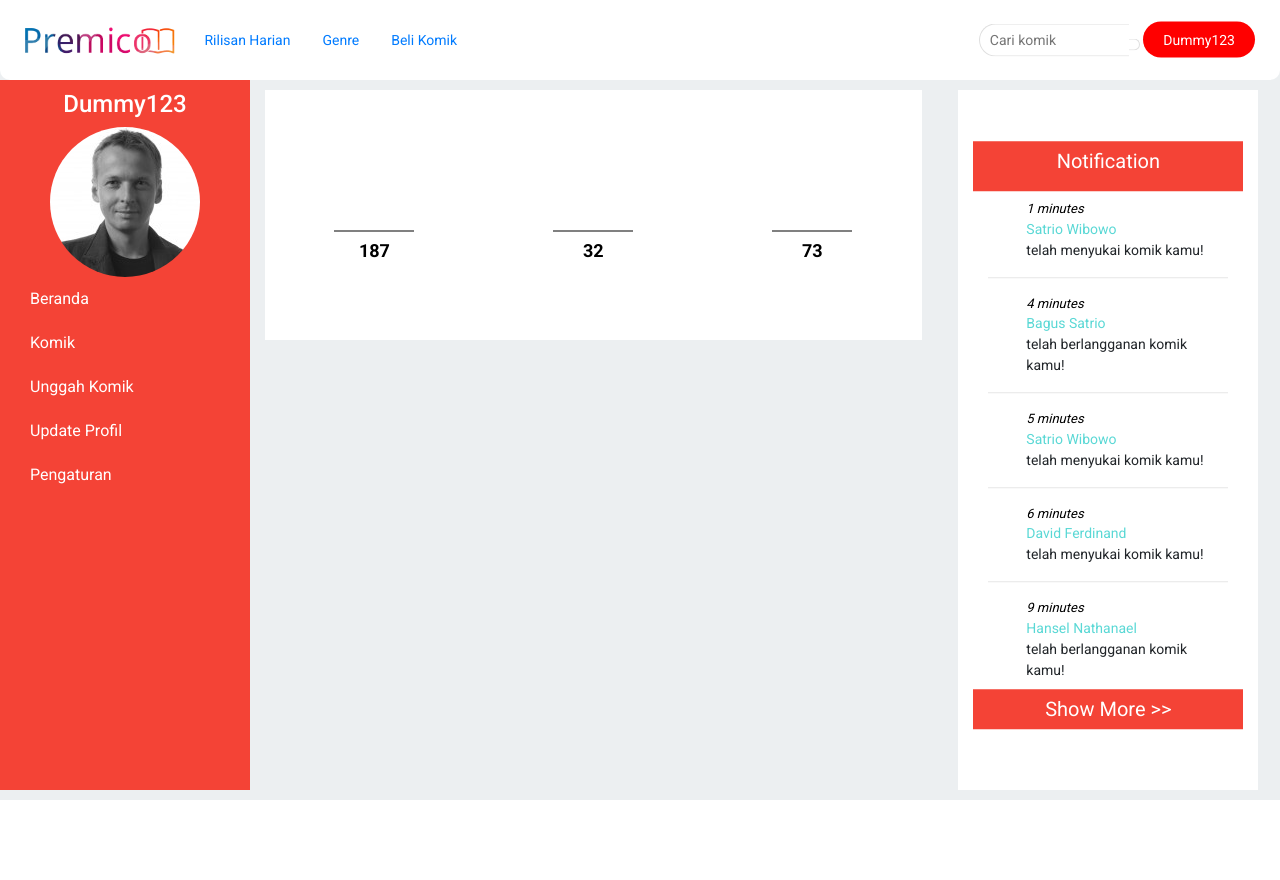
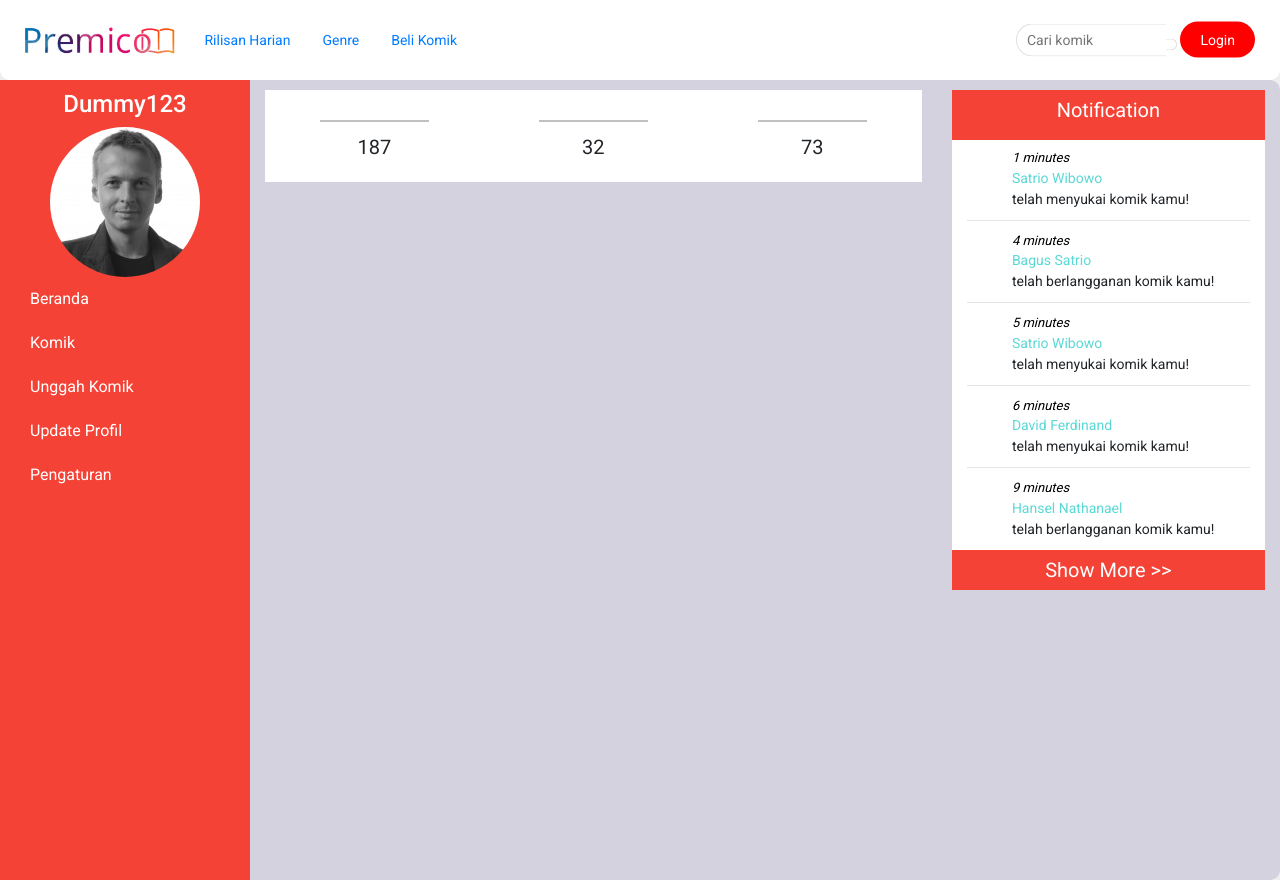
Before and after one commit to Hanselnp/TubesWebPro, a CodeIgniter app: page /TubesWebPro/index.php/adminpage/index in a window 1280 px wide. Before the commit the page ends 800 px from the top, so only its background shows below. Run offline with CodeIgniter, Linux system fonts and the light colour scheme; some libraries are stand-ins or nearby versions.

Commit message:
Admin Page Update and Bug Fix

```diff
--- a/application/config/config.php
+++ b/application/config/config.php
@@ -23,7 +23,7 @@ defined('BASEPATH') OR exit('No direct script access allowed');
 | a PHP script and you can easily do that on your own.
 |
 */
-$config['base_url'] = '';
+$config['base_url'] = 'http://localhost/TubesWebPro';
 
 /*
 |--------------------------------------------------------------------------
--- a/application/views/adminpage.php
+++ b/application/views/adminpage.php
@@ -1,70 +1,41 @@
-<!DOCTYPE html>
-<html>
-<head>
-	<title> Profile Page</title>
-	<link href="https://maxcdn.bootstrapcdn.com/bootstrap/4.0.0/css/bootstrap.min.css" rel="stylesheet">
-	<link href="../resources/css/adminpage.css" rel="stylesheet">
-	<link href="../resources/css/main.css" rel="stylesheet">
-	<script src="../resources/js/fontawesome.js"></script>
-	<script src="https://code.jquery.com/jquery-3.3.1.min.js" integrity="sha256-FgpCb/KJQlLNfOu91ta32o/NMZxltwRo8QtmkMRdAu8=" crossorigin="anonymous"></script>
-</head>
+<?php include('header.php'); ?>
 <body>
-	<header>
-      <div class="container-fluid">
-        <div class="col-xs-9 header-container">
-          <div class="pull-left">
-						<div class="logo">
-		          <a href="../home"><img src="../resources/images/logo.png"></a>
-		        </div>
-            <div class="menu">
-              <ul class="nav">
-                <li class="nav-item">
-                  <a class="nav-link" href="#">Rilisan Harian</a>
+	<?php include('navbar.php'); ?>
+	<div class="wrapper">
+		<!-- sidebar header-->
+		<nav class="mCustomScrollbar _mCS_1 mCS-autohide" id="sidebar" style="overflow: visible;">
+			<div class="sidebar-inner-container">
+				<div class="sidebar-header">
+				<h4>Dummy123</h4><!-- put your images profile here -->
+				<img src="<?php echo base_url(); ?>resources/images/samplephoto.jpg"></div>
+				<ul class="remove-dot list unstyled components">
+					<li class="active">
+						<a href="#"><i class="fas fa-home"></i> Beranda</a>
 					</li>
-                <li class="nav-item">
-                  <a class="nav-link" href="#">Genre</a>
+					<li>
+						<a href="#"><i class="fas fa-book"></i> Komik</a>
 					</li>
-                <li class="nav-item">
-                  <a class="nav-link" href="#">Beli Komik</a>
+					<li>
+						<!-- Link with dropdown items-->
+						<a data-toggle="collapse" href="#homesubmenu"><i class="fas fa-upload"></i> Unggah Komik</a>
+						<ul class="remove-dot collapse list-unstyled" id="HomeSubmenu">
+							<li>
+								<a href="#">Page</a>
+							</li>
+							<li>
+								<a href="#">Page</a>
+							</li>
+							<li>
+								<a href="#">Page</a>
 							</li>
 						</ul>
-            </div>
-          </div>
-          <div class="pull-right">
-            <div class="search">
-							<form id="searches" method="POST">
-	              <input placeholder="Cari komik"><button class="search-button" type="submit"><i class="fas fa-search"></i></button>
-							</form>
-            </div>
-            <div class="login">
-              <a onclick="" href="#">Dummy123</a>
-            </div>
-          </div>
-        </div>
-      </div>
-    </header>
-    <div class="wrapper">
-    	<!-- sidebar header-->
-    	<nav id="sidebar" class="mCustomScrollbar _mCS_1 mCS-autohide" style="overflow: visible;">
-    		<div class="sidebar-inner-container">
-    			<div class="sidebar-header">
-    				<h4>Dummy123</h4>
-    				<!-- put your images profile here -->
-    				<img src="../resources/images/samplephoto.jpg">
-    			</div>
-    			<ul class="remove-dot list unstyled components">
-    				<li class="active"><a href="#"><i class="fas fa-home"></i> Beranda</a></li>
-    				<li><a href="#"><i class="fas fa-book"></i> Komik</a></li>
-   		 			<li><!-- Link with dropdown items-->
-    					<a href="#homesubmenu" data-toggle="collapse" ><i class="fas fa-upload"></i> Unggah Komik</a>
-    					<ul class="remove-dot collapse list-unstyled" id="HomeSubmenu">
-    						<li><a href="#">Page</a></li>
-   							<li><a href="#">Page</a></li>
-    						<li><a href="#">Page</a></li>
- 						</ul>
 					</li>
-    				<li><a href="#"><i class="fas fa-edit"></i> Update Profil</a></li>
-    				<li><a href="#"><i class="fas fa-cog"></i> Pengaturan</a></li>
+					<li>
+						<a href="#"><i class="fas fa-edit"></i> Update Profil</a>
+					</li>
+					<li>
+						<a href="#"><i class="fas fa-cog"></i> Pengaturan</a>
+					</li>
 				</ul>
 			</div>
 		</nav>
@@ -72,26 +43,23 @@
 			<div class="row">
 				<div class="col-12 col-sm-8">
 					<div class="information-column container">
-    				<div id="icon-information" class="row">
-    					<div class="like col-sm">
-                            <div class="like-infor">
-    					       <i id="like" class="far fa-thumbs-up"></i>
-                               <div class="space"></div>
-                               <div class="like-counter">187</div>
+						<div class="row icons">
+							<div class="col-sm icons-container">
+								<i class="far fa-thumbs-up"></i>
+								<div class="counter">
+									187
 								</div>
 							</div>
-    					<div class="inbox col-sm">
-                            <div class="inbox-infor">
-                                <i id="inbox" class="fas fa-inbox"></i>
-                                <div class="space"></div>
-                                <div class="inbox-counter">32</div>
+							<div class="col-sm icons-container">
+								<i class="fas fa-inbox"></i>
+								<div class="counter">
+									32
 								</div>
 							</div>
-    					<div class="favourites col-sm">
-    						<div class="fav-infor">
-                                <i id="fav" class="far fa-heart"></i>
-                                <div class="space"></div>
-                                <div class="fav-counter">73</div>
+							<div class="col-sm icons-container">
+								<i class="far fa-heart"></i>
+								<div class="counter">
+									73
 								</div>
 							</div>
 						</div>
@@ -99,9 +67,12 @@
 				</div>
 				<div class="col-12 col-sm-4">
 					<div class="notification-column container">
+						<div class="row">
 							<div class="notification-box">
 								<div class="notification-title">
-                            <div class="notif-text">Notification</div>
+									<div class="notif-text">
+										Notification
+									</div>
 								</div>
 								<div class="container">
 									<div class="row mt-2 mb-2">
@@ -175,7 +146,10 @@
 									</div>
 								</div>
 								<div class="readmore-title">
-                            <div class="notif-text"><a class="readmore" href="#">Show More >></a></div>
+									<div class="notif-text">
+										<a class="readmore" href="#">Show More &gt;&gt;</a>
+									</div>
+								</div>
 							</div>
 						</div>
 					</div>
@@ -184,8 +158,7 @@
 		</div>
 		</div>
     <!--JavaScript & Jquery Init-->
-    <script>
-	</script>
+    <?php include ('javascript-loader.php'); ?>
     </div>
 </body>
-</html>
+<?php include('footer.php'); ?>
--- a/application/views/dashboard.php
+++ b/application/views/dashboard.php
@@ -80,7 +80,7 @@
 
 <script>
   $(function() {
-    $.getJSON('resources/js/json/comics.json', function(data) {
+    $.getJSON('<?php echo base_url(); ?>resources/js/json/comics.json', function(data) {
       var i = 0;
       var j = 0;
       $.each(data, function (index, value) {
@@ -155,7 +155,7 @@
       }
     });
 
-    $.getJSON('resources/js/json/comics.json', function(data) {
+    $.getJSON('<?php echo base_url(); ?>resources/js/json/comics.json', function(data) {
       $.each(data, function(index, value) {
         if (index <= 4) {
           $("#releases-json").append(`
--- a/application/views/header.php
+++ b/application/views/header.php
@@ -5,7 +5,8 @@
 	<meta content="width=device-width, initial-scale=1, shrink-to-fit=no" name="viewport">
 	<title>Premicom</title>
   <link href="https://maxcdn.bootstrapcdn.com/bootstrap/4.0.0/css/bootstrap.min.css" rel="stylesheet">
-  <link href="resources/css/main.css" rel="stylesheet">
-	<link href="resources/css/src.css" rel="stylesheet">
-	<link href="resources/css/read.css" rel="stylesheet">
+  <link href="<?php echo base_url(); ?>resources/css/main.css" rel="stylesheet">
+	<link href="<?php echo base_url(); ?>resources/css/adminpage.css" rel="stylesheet">
+	<link href="<?php echo base_url(); ?>resources/css/src.css" rel="stylesheet">
+	<link href="<?php echo base_url(); ?>resources/css/read.css" rel="stylesheet">
 </head>
--- a/application/views/javascript-loader.php
+++ b/application/views/javascript-loader.php
@@ -3,7 +3,7 @@
 </script>
 <script src="https://maxcdn.bootstrapcdn.com/bootstrap/4.0.0/js/bootstrap.min.js">
 </script>
-<script src="resources/js/fontawesome.js">
+<script src="<?php echo base_url(); ?>resources/js/fontawesome.js">
 </script>
-<script src="resources/js/main.js">
+<script src="<?php echo base_url(); ?>resources/js/main.js">
 </script>
--- a/application/views/login.php
+++ b/application/views/login.php
@@ -3,7 +3,7 @@
   <div class="login-box" id="login-box">
     <div class="form-container">
       <div class="form-container-content" style="text-align: center; padding: 15px 0 15px 0;">
-        <a href="home"><img src="resources/images/logo.png" style="width: 50%;"></a>
+        <a href="home"><img src="<?php echo base_url(); ?>resources/images/logo.png" style="width: 50%;"></a>
       </div>
     </div>
     <hr />
--- a/application/views/navbar.php
+++ b/application/views/navbar.php
@@ -3,7 +3,7 @@
     <div class="col-xs-9 header-container">
       <div class="pull-left">
         <div class="logo">
-          <a href="home"><img src="resources/images/logo.png"></a>
+          <a href="home"><img src="<?php echo base_url(); ?>resources/images/logo.png"></a>
         </div>
         <div class="menu">
           <ul class="nav">
--- a/application/views/search.php
+++ b/application/views/search.php
@@ -9,7 +9,7 @@
   </div>
   <?php include('javascript-loader.php'); ?>
   <script>
-    $.getJSON("resources/js/json/comics.json", function (val) {
+    $.getJSON("<?php echo base_url(); ?>resources/js/json/comics.json", function (val) {
       $.each(val, function(index, data) {
         if (data.FullTitle.toUpperCase() == "<?php echo $_GET['searchq']?>".toUpperCase()) {
           var genre = "";
--- a/resources/css/adminpage.css
+++ b/resources/css/adminpage.css
@@ -32,6 +32,24 @@
   margin:0 auto;
 }
 
+.information-column .icons-container {
+  background: white;
+  padding: 20px 0 0 0;
+}
+
+.information-column .icons-container .svg-inline--fa {
+  font-size: 70px;
+  text-align: center;
+}
+
+.information-column .icons-container .counter {
+  font-size: 20px;
+  width: 50%;
+  margin: 10px auto;
+  padding: 10px 0;
+  border-top: 2px solid #c0c0c0;
+}
+
 .remove-dot {
   list-style-type: none;
   padding: 0;
@@ -42,10 +60,6 @@
   width: 100%;
   text-align: left;
   padding: 10px 30px;
-}
-
-.container{
-
 }
 
 .information-column{
@@ -86,16 +100,8 @@
   width: 80px;
 }
 
-.space{
-  height: 2px;
-  width: 80px;
-  background-color: gray;
-  margin-top:80px;
-}
-
 #like{
   font-size: 70px;
-  position: absolute;
   text-align: center;
 }
 
@@ -157,21 +163,10 @@
 
 .notification-column{
   background-color: white;
-  width: 300px;
-  height: 700px;
   margin-top: 10px;
 }
 
-.notification-box{
-  position: absolute;
-  top: 50%;
-  left: 50%;
-  transform: translate(-50%,-50%);
-  width: 270px;
-}
-
-.notification-title{
-  width: 270px;
+.notification-column .notification-box .notification-title{
   height: 50px;
   background-color: #f44336;
 }
@@ -228,7 +223,6 @@
 }
 
 .readmore-title{
-  width: 270px;
   height: 40px;
   background-color: #f44336;
 }
--- a/resources/css/read.css
+++ b/resources/css/read.css
@@ -2,7 +2,7 @@
   margin-right: auto;
   margin-left: auto;
   background-color: #D5D2DF;
-  height: 100%;
+  height: 100vh;
   border-radius: 10px;
   text-align: center;
 }
```
Also changed, not shown: application/views/comic-chapter.php (+4 -4 lines), application/views/home.php (+4 -4 lines), application/views/read.php (+5 -5 lines), application/controllers/Adminpage.php (line endings or trailing spaces), application/views/welcome_message.php (line endings or trailing spaces). Lines whose indentation alone changed are shown as unchanged.
